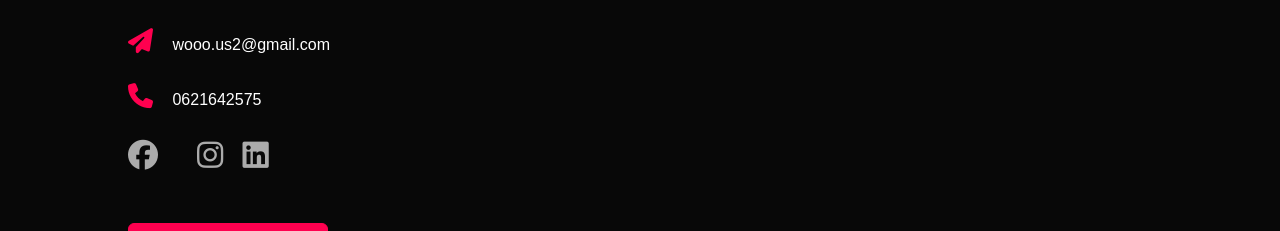
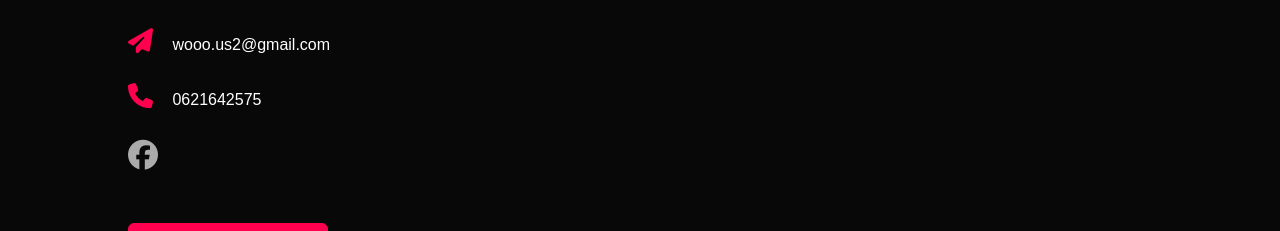
Before and after one commit to wxyk2z/wxyk2z, a plain HTML site: page index.html in a window 1280 px wide. Shown: the part 3200-3431 px from the top of the page. Drawn offline with Linux system fonts and the light colour scheme; some icons are missing.

Commit message:
Add files via upload

```diff
--- a/index.html
+++ b/index.html
@@ -129,8 +129,8 @@
             <div class="social-icons">
                 <a href="https://facebook.com"><i class="fa-brands fa-facebook"></i></a>
                 <a href=""><i class="fa-brands twitter-square"></i></a>
-                <a href=""><i class="fa-brands fa-instagram"></i></a>
-                <a href=""><i class="fa-brands fa-linkedin"></i></a>
+
+
             </div>
             <a href="cv devops.pdf.pdf" download class="btn btn2">Download CV</a>
         </div>
```
